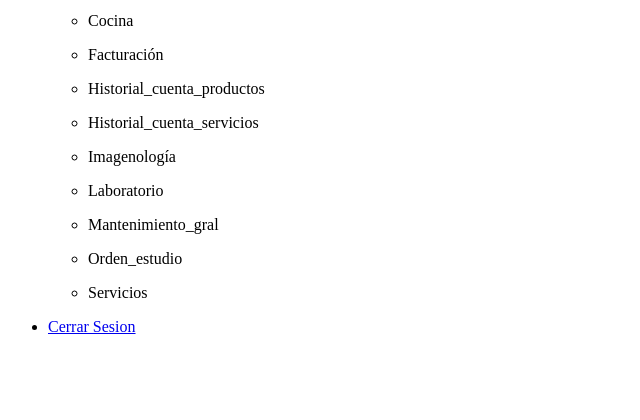
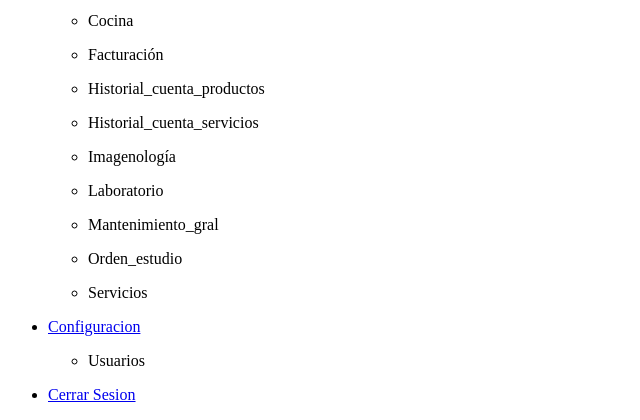
Before and after one commit to cakeprogramming12/Hospital, a PHP site: page /sidebar_lateral.php in a window 1280 px wide. Shown: the part 928-1348 px from the top of the page, without its empty margins (0-640 px from the left). Before the commit the page ends 1262 px from the top, so only its background shows below. Run offline with PHP 8.4, Linux system fonts and the light colour scheme.

Commit message:
actuaalizacion de menu

```diff
--- a/conexionphp/conexion.php
+++ b/conexionphp/conexion.php
@@ -2,7 +2,7 @@
 #servidor
 $host='localhost';
 #nombre base de datos
-$bd='bd_ramiroprueba';
+$bd='HospitalFinal';
 #usuario
 $user='postgres';
 #password
--- a/tablero/modulos/layout/sidebar_lateral.php
+++ b/tablero/modulos/layout/sidebar_lateral.php
@@ -263,11 +263,44 @@
                                 <p>Servicios</p>
                             </a>
                         </li>
+                    </ul>
+                </li>
 
 
 
+
+
+
+
+                <!-- Configuracion-->
+                <li class="nav-item">
+                    <a href="#" class="nav-link">
+                        <i class="fas fa-hospital nav-icon"></i>
+                        <p>
+                            Configuracion
+                            <i class="right fas fa-angle-left"></i>
+                        </p>
+                    </a>
+
+                    <ul class="nav nav-treeview">
+
+                        <li class="nav-item">
+                            <a onclick="cargarContenido('content-wrapper','modulos/categorias.php')" class="nav-link"
+                                style="cursor: pointer;">
+                                <i class="far fa-circle nav-icon"></i>
+                                <p>Usuarios</p>
+                            </a>
+                        </li>
+
                     </ul>
                 </li>
+
+
+
+
+
+
+
 
 
 
```
Also changed, not shown: querys/hospital.sql (renamed from Backend/hospital.sql, +15 -0 lines).
